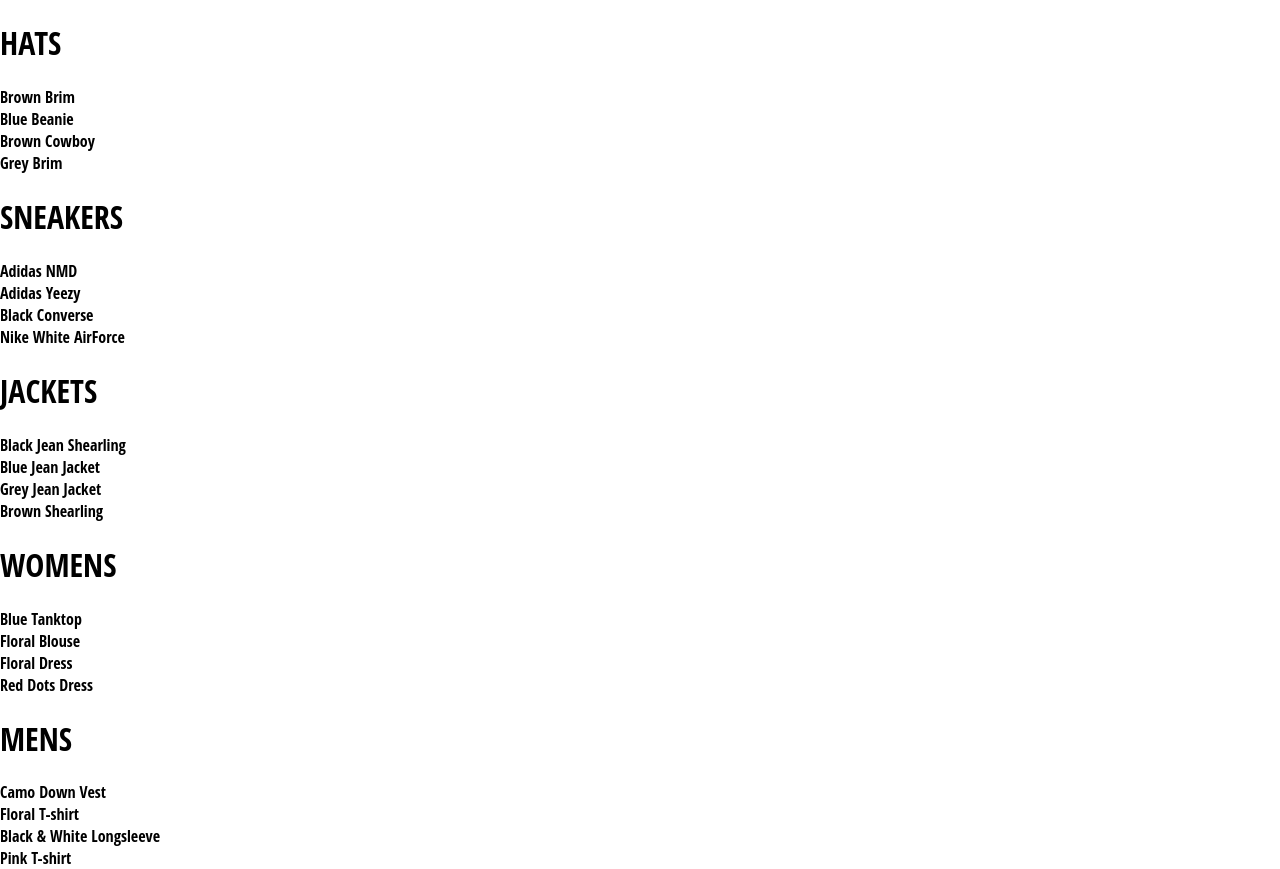
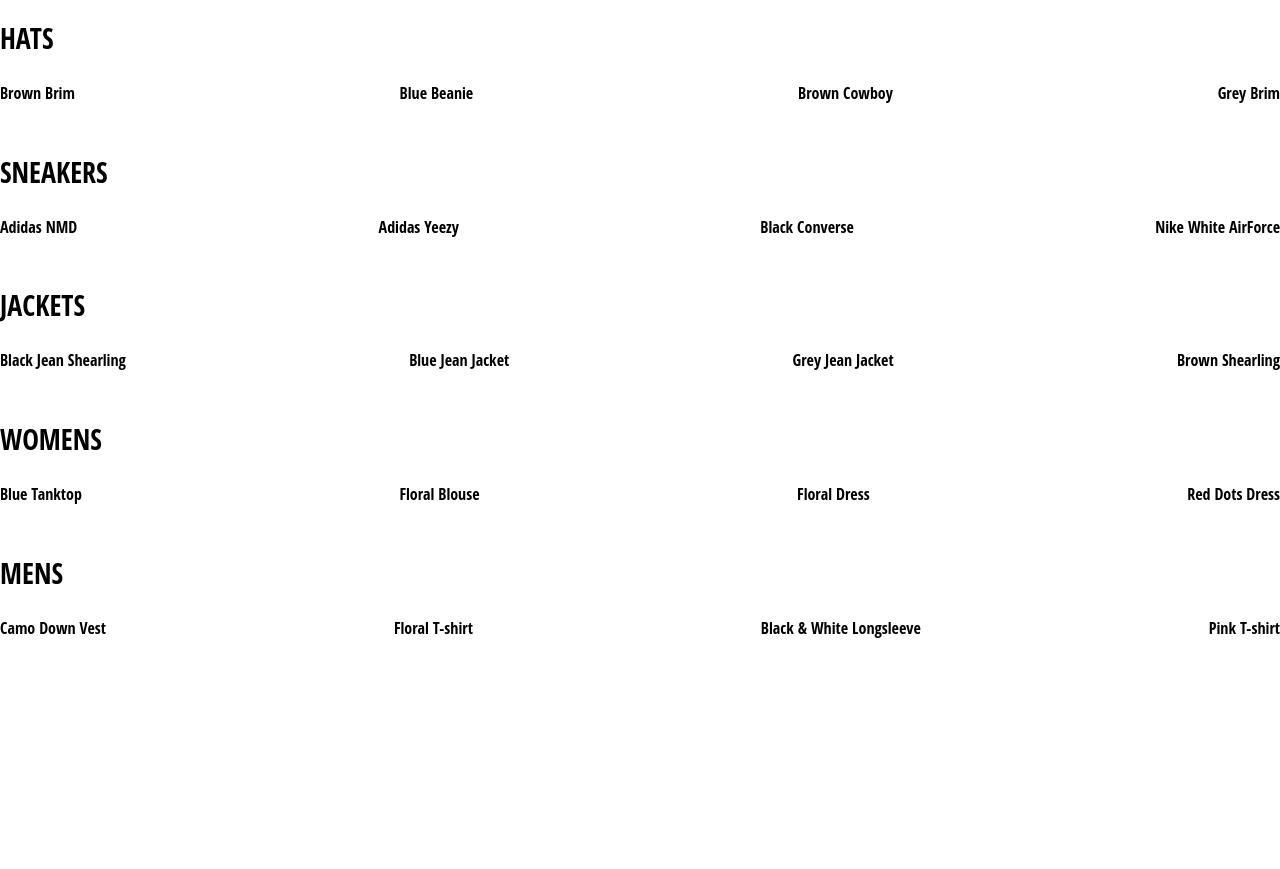
Before and after one commit to kohli6010/crwn-clothing, a React (Create React App) app: page /shop in a window 1280 px wide. After the commit the page ends 800 px from the top, so only its background shows below. Built offline with nearby package versions, Linux system fonts and the light colour scheme; the HTML template or start-up script is replaced by a standard one.

Commit message:
Added styles to collection-preview component

```diff
--- a/src/components/collection-preview/collection-preview.component.jsx
+++ b/src/components/collection-preview/collection-preview.component.jsx
@@ -1,4 +1,5 @@
 import React from 'react';
+import './collection-preview.styles.scss';
 
 const CollectionPreview = ({ title, items }) => (
 	<div className="collection-preview">
--- a/src/components/collection-preview/collection-preview.styles.scss
+++ b/src/components/collection-preview/collection-preview.styles.scss
@@ -0,0 +1,15 @@
+.collection-preview {
+  display: flex;
+  flex-direction: column;
+  margin-bottom: 30px;
+
+  .title {
+    font-size: 28px;
+    margin-bottom: 25px;
+  }
+
+  .preview {
+    display: flex;
+    justify-content: space-between;
+  }
+}
```
